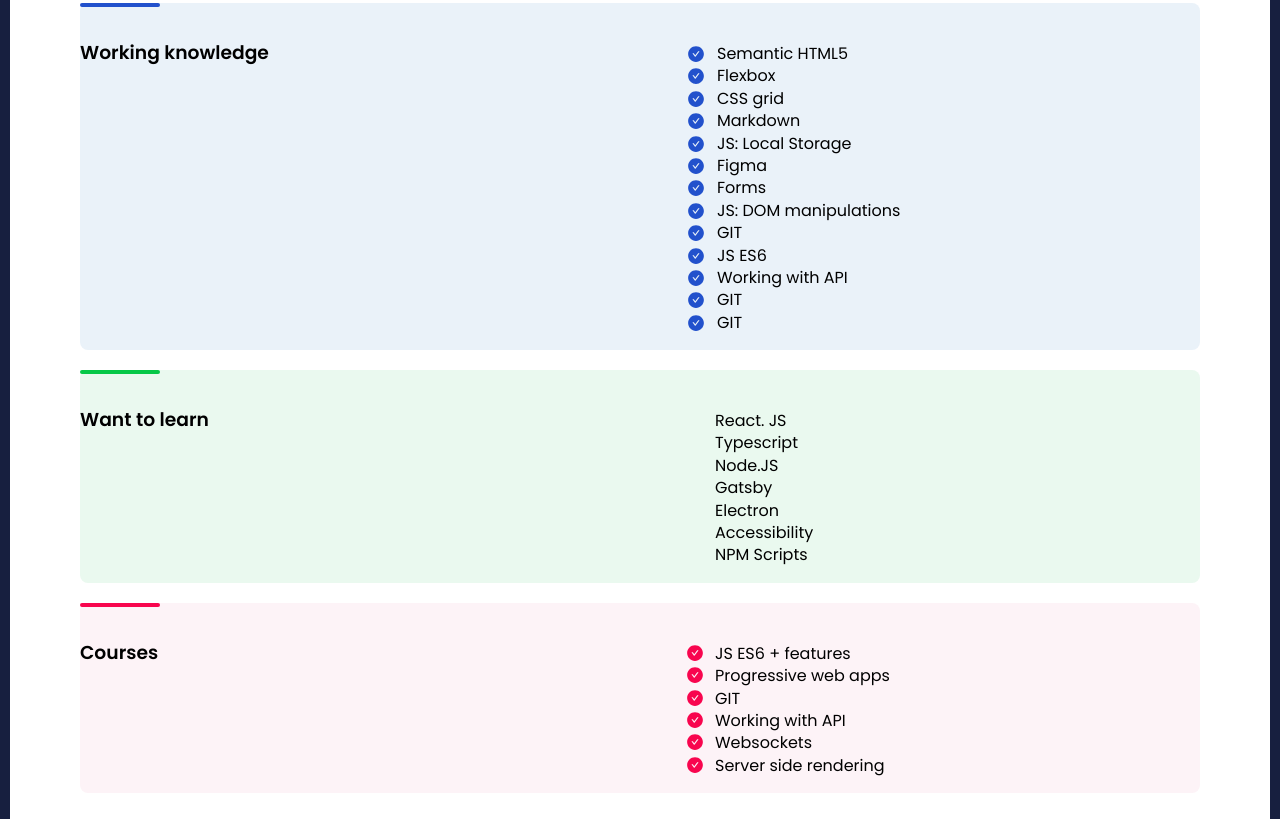
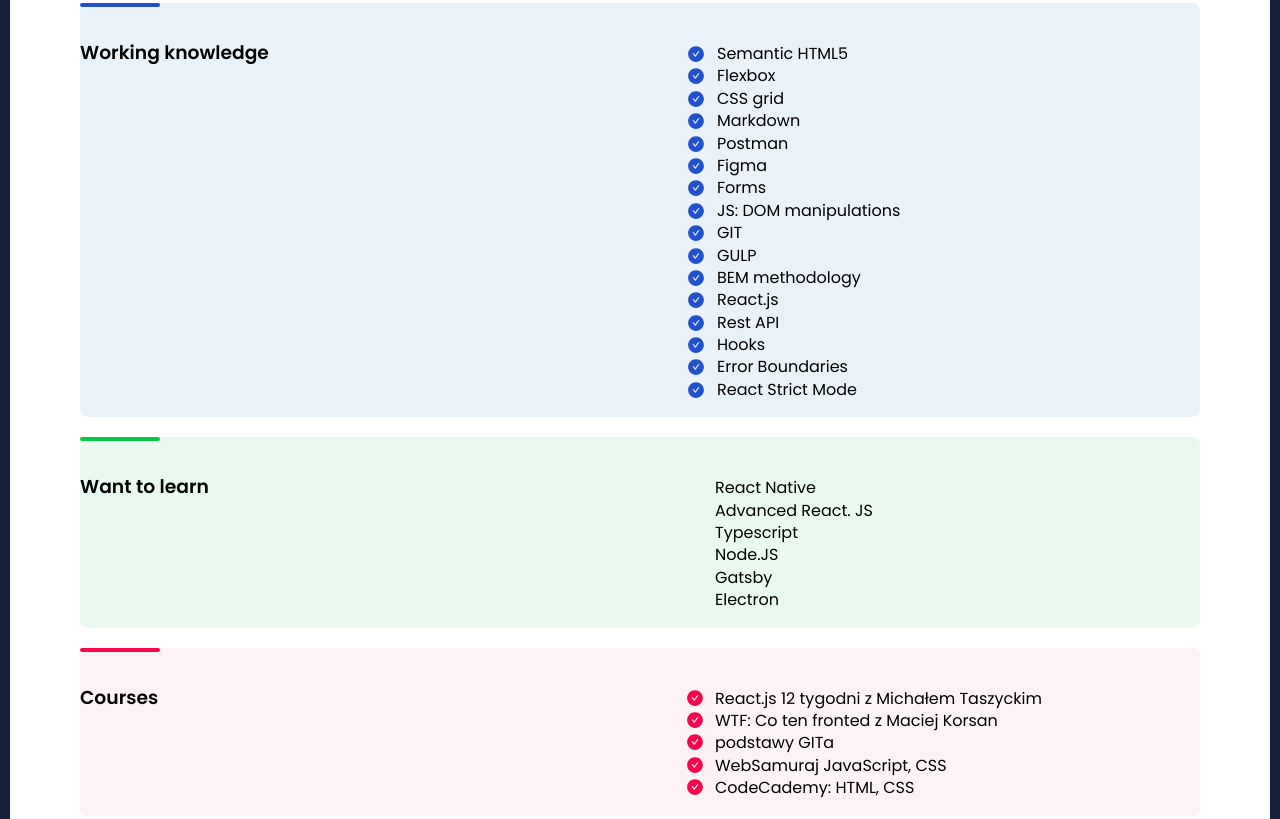
Before and after one commit to BartlomiejKar/portfolio, a website built with webpack: page src/content/index.html in a window 1280 px wide. Shown: the part 934-1753 px from the top of the page. Built offline with nearby package versions, Linux system fonts and the light colour scheme; no server answers; files whose address does not match are found by name.

Commit message:
added skills

```diff
--- a/src/content/index.html
+++ b/src/content/index.html
@@ -50,38 +50,40 @@
           <li class="skills__list-element">Flexbox</li>
           <li class="skills__list-element">CSS grid</li>
           <li class="skills__list-element">Markdown</li>
-          <li class="skills__list-element">JS: Local Storage</li>
+          <li class="skills__list-element">Postman</li>
           <li class="skills__list-element">Figma</li>
           <li class="skills__list-element">Forms</li>
           <li class="skills__list-element">JS: DOM manipulations</li>
           <li class="skills__list-element">GIT</li>
-          <li class="skills__list-element">JS ES6</li>
-          <li class="skills__list-element">Working with API</li>
-          <li class="skills__list-element">GIT</li>
-          <li class="skills__list-element">GIT</li>
+          <li class="skills__list-element">GULP</li>
+          <li class="skills__list-element">BEM methodology</li>
+          <li class="skills__list-element">React.js</li>
+          <li class="skills__list-element">Rest API</li>
+          <li class="skills__list-element">Hooks</li>
+          <li class="skills__list-element">Error Boundaries</li>
+          <li class="skills__list-element">React Strict Mode</li>
         </ul>
       </article>
       <article class="learn">
         <h3 class="learn__title">Want to learn</h3>
         <ul class="learn__list">
-          <li class="learn__list-element">React. JS</li>
+          <li class="learn__list-element">React Native</li>
+          <li class="learn__list-element">Advanced React. JS</li>
           <li class="learn__list-element">Typescript</li>
           <li class="learn__list-element">Node.JS</li>
           <li class="learn__list-element">Gatsby</li>
           <li class="learn__list-element">Electron</li>
-          <li class="learn__list-element">Accessibility</li>
-          <li class="learn__list-element">NPM Scripts</li>
         </ul>
       </article>
       <article class="courses">
         <h3 class="courses__title">Courses</h3>
         <ul class="courses__list">
-          <li class="courses__list-element">JS ES6 + features</li>
-          <li class="courses__list-element">Progressive web apps</li>
-          <li class="courses__list-element">GIT</li>
-          <li class="courses__list-element">Working with API</li>
-          <li class="courses__list-element">Websockets</li>
-          <li class="courses__list-element">Server side rendering</li>
+          <li class="courses__list-element">React.js 12 tygodni z Michałem Taszyckim</li>
+          <li class="courses__list-element">WTF: Co ten fronted z Maciej Korsan </li>
+          <li class="courses__list-element">podstawy GITa</li>
+          <li class="courses__list-element">WebSamuraj JavaScript, CSS</li>
+          <li class="courses__list-element">CodeCademy: HTML, CSS</li>
+
         </ul>
       </article>
 
```
Also changed, not shown: dist/index.html.
